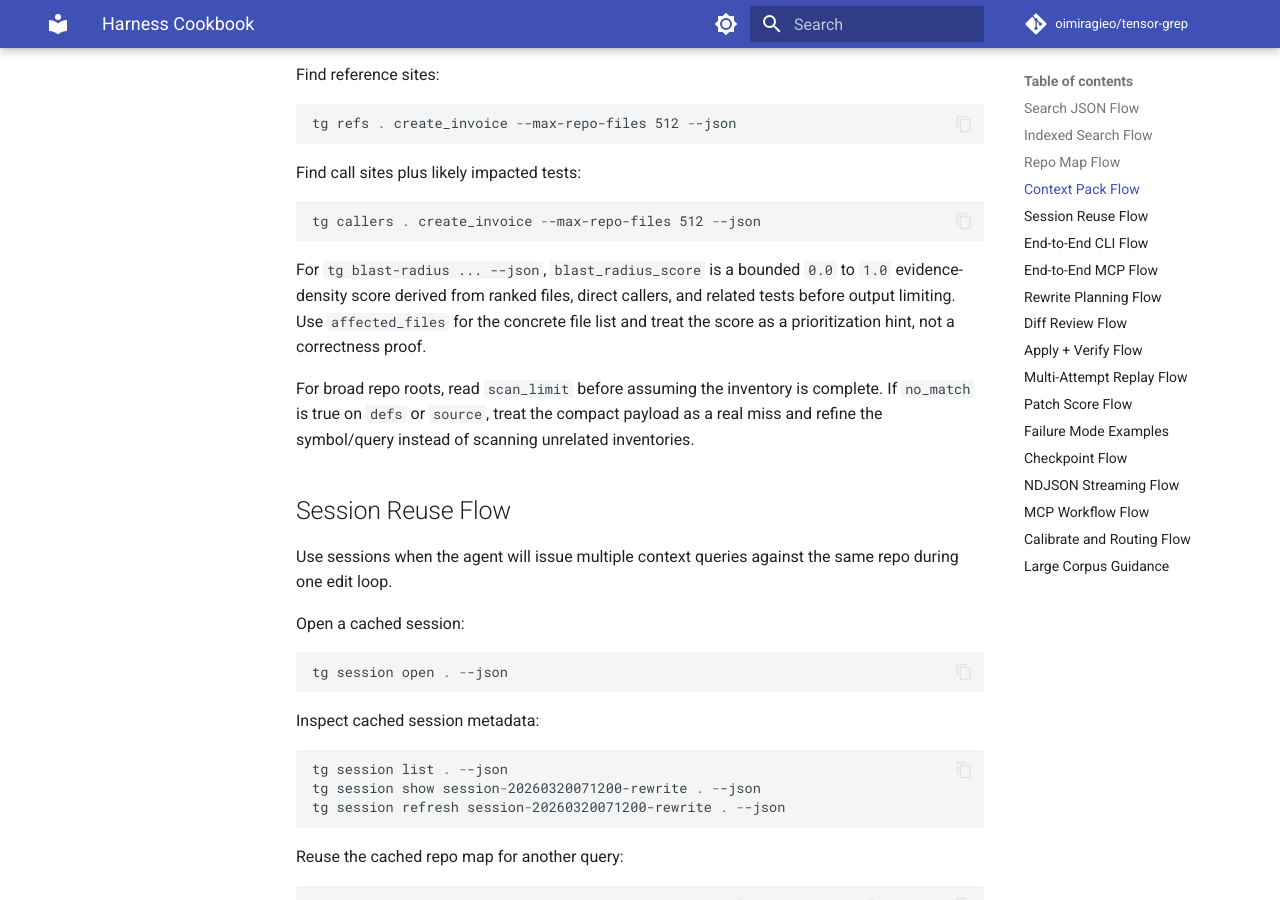
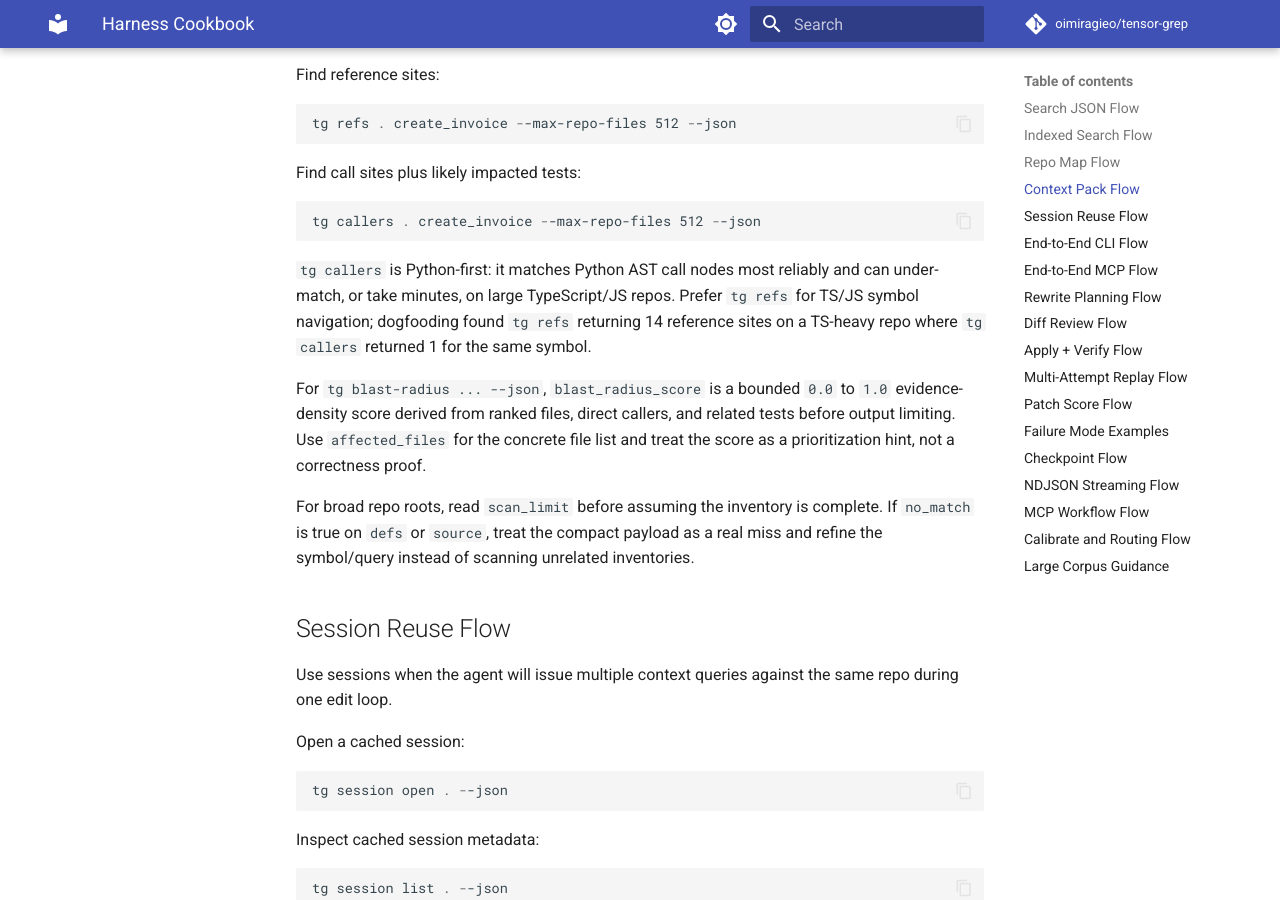
Before and after one commit to oimiragieo/tensor-grep, an MkDocs documentation site: the page built from docs/harness_cookbook.md, in a window 1280 px wide and 900 px high, scrolled down 3790 px. Built offline with MkDocs 1.6.1 and Material for MkDocs 9.7.7, drawn with Linux system fonts in a browser that asks for light colours; comment, search, counter and statistics services are not loaded.

Commit message:
docs: promote tg refs for TS symbol-nav, document scan-limit tiers
v1.19.3 dogfood found two doc gaps: `tg callers` is Python-first and
under-matches (or runs for minutes) on TypeScript/JS repos, while `tg refs`
found 14 reference sites on a TS-heavy repo where `tg callers` found 1 for
the same symbol. Separately, `tg inventory`'s file count (up to
DEFAULT_MAX_INVENTORY_FILES=50000, walk-only) and `tg map`/`tg orient`'s
file count (DEFAULT_AGENT_REPO_MAP_LIMIT=512, full parse) looked like a
mismatch without the tiering explained.

Add prose notes to README.md, AGENTS.md, and docs/harness_cookbook.md:
recommend `tg refs` over `tg callers` for TS/JS symbol navigation, and
document the three scan-limit tiers (map/orient=512, inventory=50000,
search=uncapped) with the real constant names cited from
src/tensor_grep/cli/repo_map.py and src/tensor_grep/cli/inventory.py.

Docs only; no code touched. No test to add (task marked test_path =
"none (docs-only)").

Co-Authored-By: Claude Opus 4.8 <noreply@anthropic.com>

````diff
--- a/docs/harness_cookbook.md
+++ b/docs/harness_cookbook.md
@@ -148,6 +148,12 @@ Find call sites plus likely impacted tests:
 ```powershell
 tg callers . create_invoice --max-repo-files 512 --json
 ```
+
+`tg callers` is Python-first: it matches Python AST call nodes most reliably
+and can under-match, or take minutes, on large TypeScript/JS repos. Prefer
+`tg refs` for TS/JS symbol navigation; dogfooding found `tg refs` returning
+14 reference sites on a TS-heavy repo where `tg callers` returned 1 for the
+same symbol.
 
 For `tg blast-radius ... --json`, `blast_radius_score` is a bounded `0.0` to
 `1.0` evidence-density score derived from ranked files, direct callers, and
````
Also changed, not shown: AGENTS.md (+2 -0 lines), README.md (+3 -2 lines).
